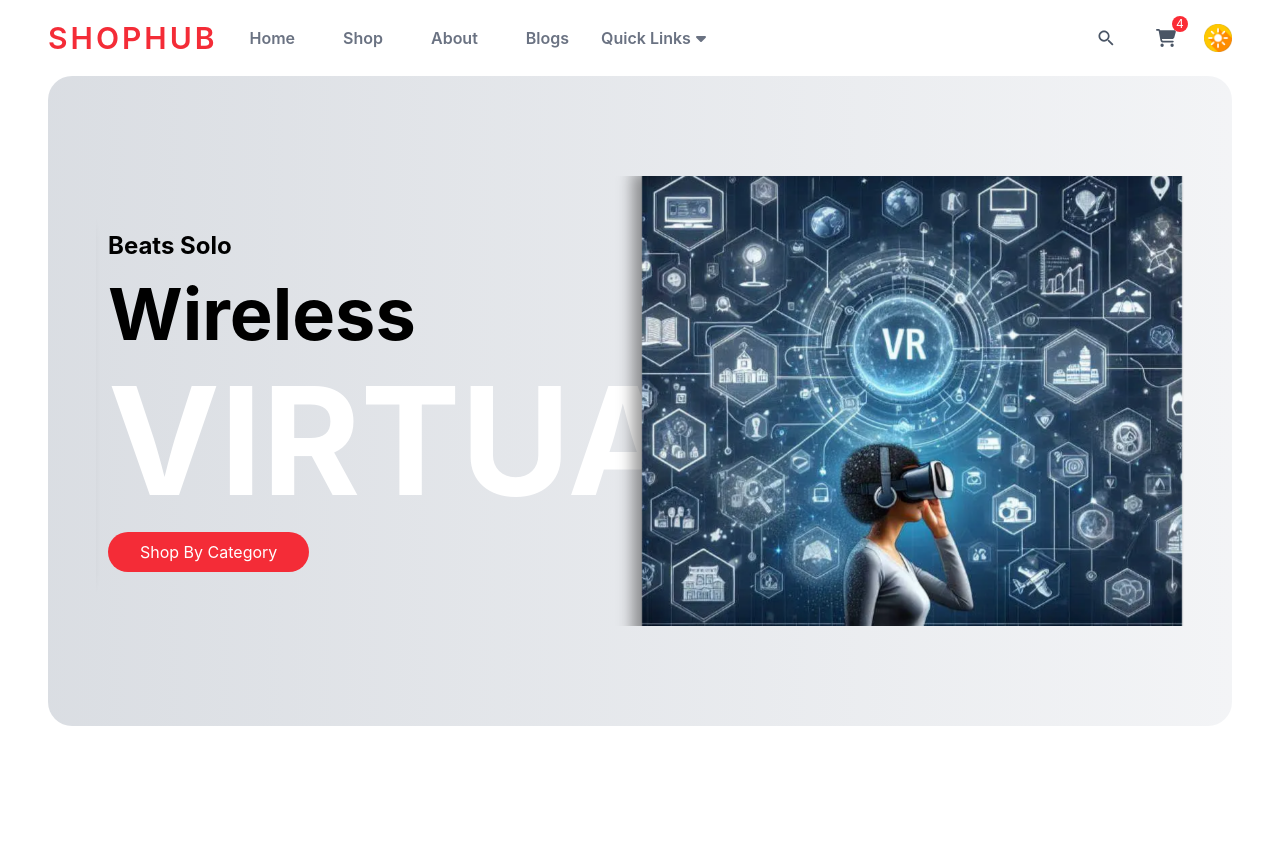
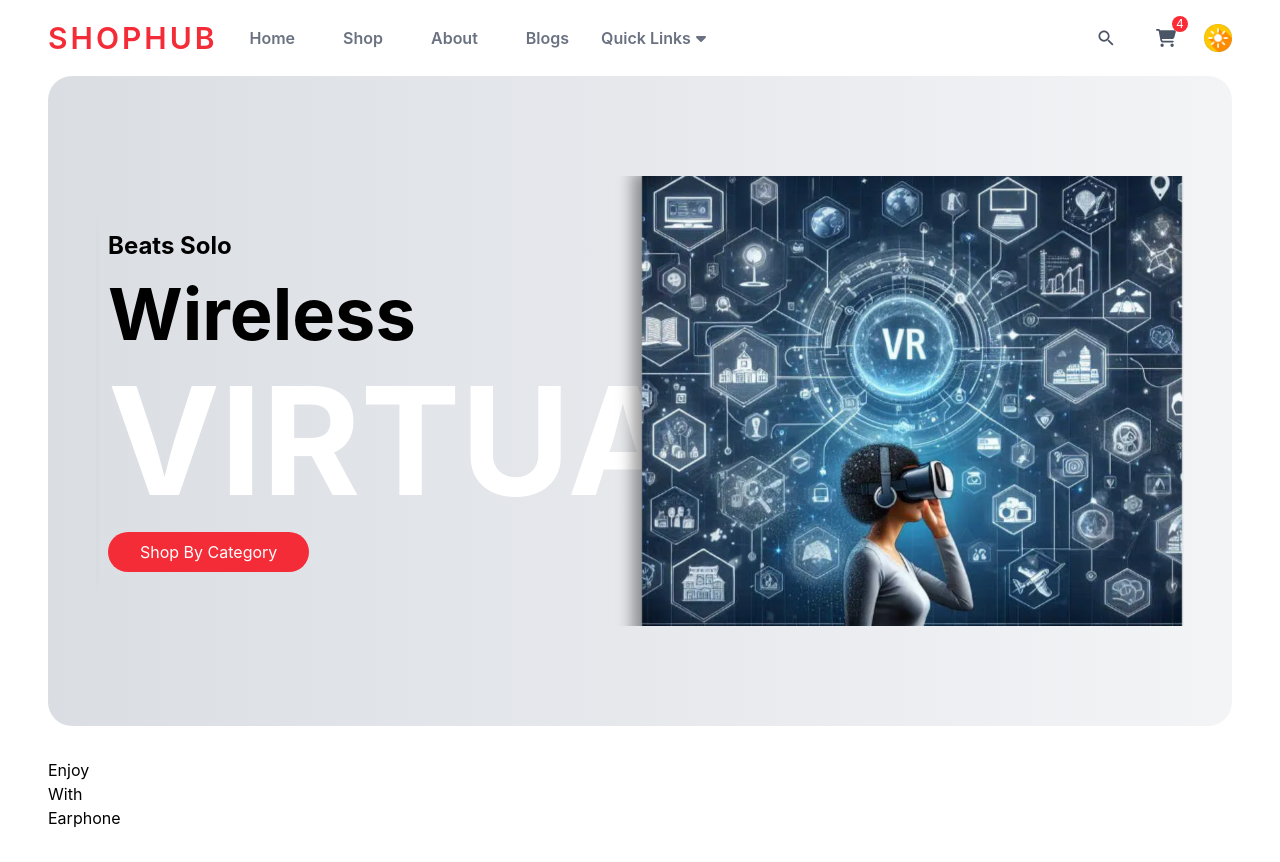
Before and after one commit to kaxadeveloper/Ecommerce, a React (Vite) app: page / in a window 1280 px wide. Before the commit the page ends 800 px from the top, so only its background shows below. Built offline with nearby package versions, Linux system fonts and the light colour scheme.

Commit message:
add 3 p tags to Category component

```diff
--- a/src/components/Category/Category.jsx
+++ b/src/components/Category/Category.jsx
@@ -6,7 +6,19 @@ import Image3 from "../../assets/category/macbook.jpg";
 const Category = () => {
     return (
         <div className='py-8'>
-            <div></div>
+            <div className='container'>
+                <div className="grid grid-cols-1 sm:grid-cols-2 lg:grid-cols-4 gap-8">
+                    <div>
+                        <div>
+                            <div>
+                                <p>Enjoy</p>
+                                <p>With</p>
+                                <p>Earphone</p>
+                            </div>
+                        </div>
+                    </div>
+                </div>
+            </div>
         </div>
     )
 }
```
